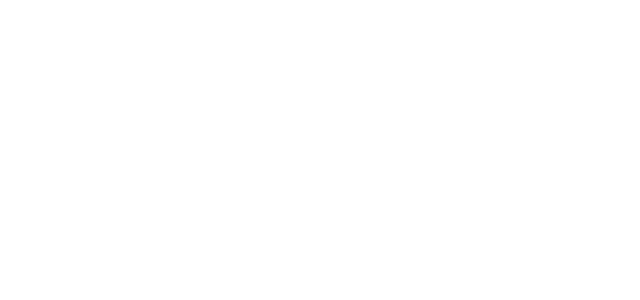
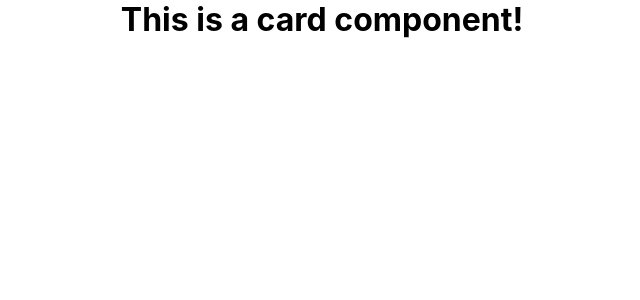
Before and after one commit to LucaLam/portfolio2020, a React (Create React App) app: page /projects in a window 1280 px wide. Shown: the top 300 px of the page, without its empty margins (41-681 px from the left). Built offline with nearby package versions, Linux system fonts and the light colour scheme.

Commit message:
card list component now holds data and passes it to card component

```diff
--- a/src/components/card-list/CardList.js
+++ b/src/components/card-list/CardList.js
@@ -1,12 +1,20 @@
 import React, { Component } from 'react'
 
-import '../card/Card'
+import './cardlist.scss'
+
+import Card from '../card/Card'
+import data from '../../data/ProjectData';
 
 export class CardList extends Component {
+    state={
+        data: data
+    }
+
     render() {
+        const {data} = this.state
         return (
-            <div>
-                <Card />
+            <div className='card-list'>
+                <Card projects={data} />
             </div>
         )
     }
--- a/src/components/card-list/cardlist.scss
+++ b/src/components/card-list/cardlist.scss
@@ -0,0 +1,7 @@
+.card-list{
+    width: 85vw;
+    margin: 0 auto;
+    display: grid;
+    grid-template-columns: 1fr 1fr;
+    grid-gap: 20px;
+}
--- a/src/components/card/Card.js
+++ b/src/components/card/Card.js
@@ -1,7 +1,13 @@
 import React, { Component } from 'react'
 
 export class Card extends Component {
+
+
+
     render() {
+        const projects = this.props
+        console.log(projects)
+
         return (
             <div>
                 <h1>This is a card component!</h1>
--- a/src/data/ProjectData.js
+++ b/src/data/ProjectData.js
@@ -20,3 +20,5 @@
     images: '',
 }
 ]
+
+export default projectData
--- a/src/pages/Project/Projects.js
+++ b/src/pages/Project/Projects.js
@@ -1,12 +1,14 @@
 import React, { Component } from 'react'
 
 import './projects.scss'
+
+import CardList from '../../components/card-list/CardList'
 
 export class Projects extends Component {
     render() {
         return (
             <div>
-
+                <CardList />
             </div>
         )
     }
```
